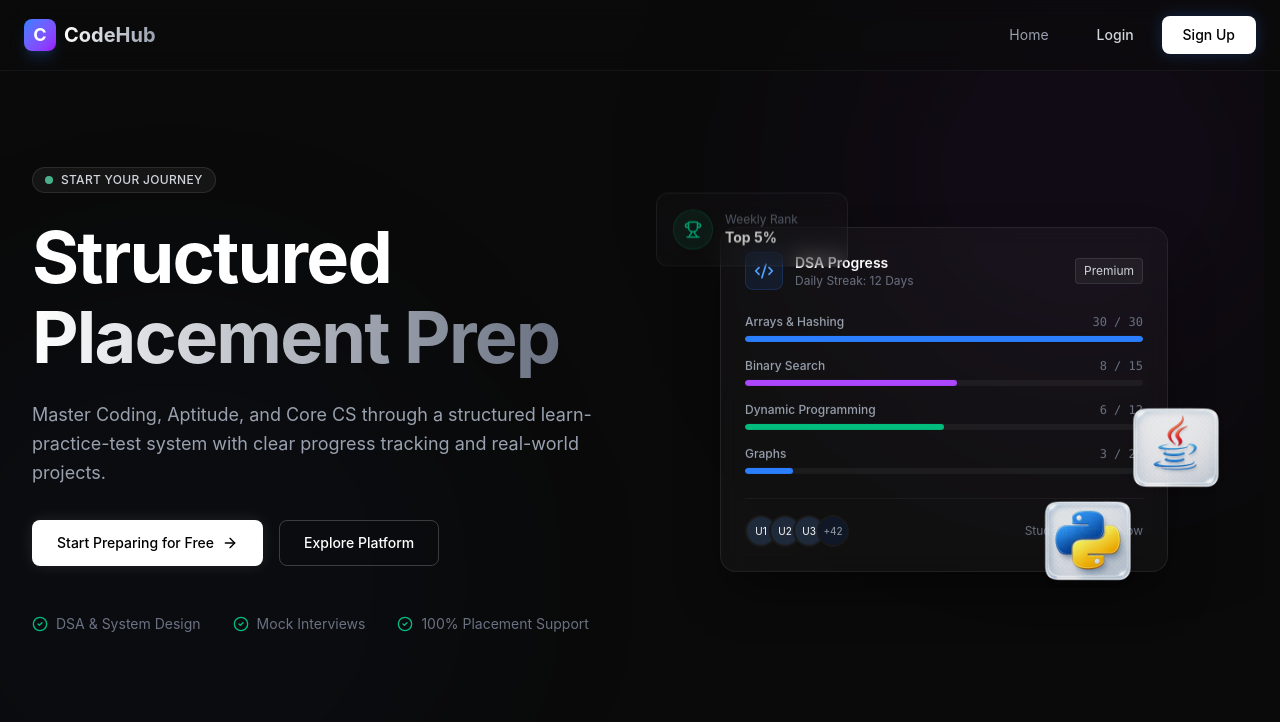
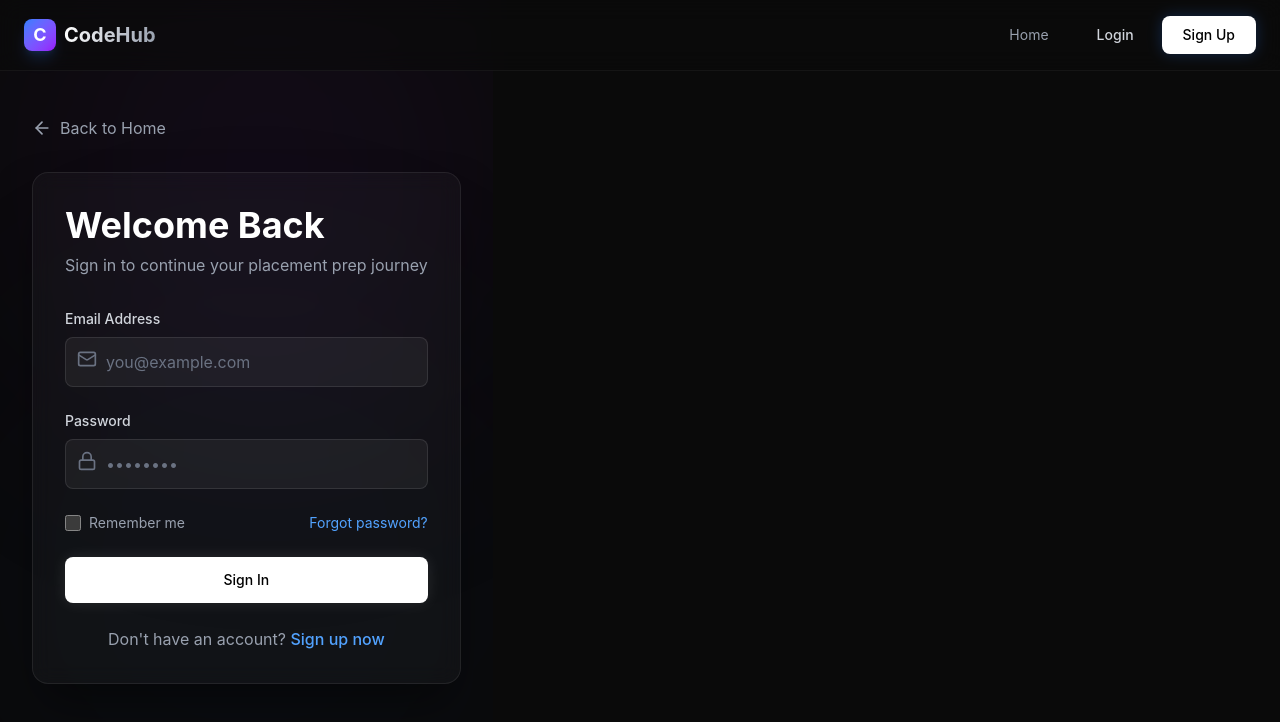
Before and after one commit to Charangandrothu/CodeHub, a React (Vite) app: page /login in a window 1280 px wide. Shown: the top 722 px of the page. Built offline with nearby package versions, Linux system fonts and the light colour scheme.

Commit message:
`Added React Router for client-side routing`

```diff
--- a/package.json
+++ b/package.json
@@ -16,6 +16,7 @@
     "lucide-react": "^0.562.0",
     "react": "^19.2.0",
     "react-dom": "^19.2.0",
+    "react-router-dom": "^7.12.0",
     "tailwind-merge": "^3.4.0"
   },
   "devDependencies": {
--- a/src/App.jsx
+++ b/src/App.jsx
@@ -1,12 +1,19 @@
+import { BrowserRouter as Router, Routes, Route } from 'react-router-dom'
 import Hero from './components/Hero'
 import Navbar from './components/Navbar'
+import Login from './pages/Login'
 
 function App() {
   return (
-    <div className="bg-[#0a0a0a] min-h-screen text-white">
-      <Navbar />
-      <Hero />
-    </div>
+    <Router>
+      <div className="bg-[#0a0a0a] min-h-screen text-white">
+        <Navbar />
+        <Routes>
+          <Route path="/" element={<Hero />} />
+          <Route path="/login" element={<Login />} />
+        </Routes>
+      </div>
+    </Router>
   )
 }
 
--- a/src/components/Hero.jsx
+++ b/src/components/Hero.jsx
@@ -1,4 +1,5 @@
 import React, { useState } from 'react';
+import { useNavigate } from 'react-router-dom';
 // eslint-disable-next-line no-unused-vars
 import { motion } from 'framer-motion';
 import { ArrowRight, CheckCircle2, Code2, Trophy } from 'lucide-react';
@@ -31,6 +32,16 @@ const ProgressRow = ({ label, current, total, color = "blue" }) => {
 
 const Hero = () => {
   const [isHovered, setIsHovered] = useState(false);
+  const navigate = useNavigate();
+
+  const handleStartPreparing = () => {
+    navigate('/login');
+  };
+
+  const handleExplore = () => {
+    navigate('/login');
+  };
+
   return (
     <section className="relative min-h-screen flex items-center justify-center overflow-hidden bg-[#0a0a0a] px-4 sm:px-6 lg:px-8">
       {/* Ambient Background */}
@@ -70,10 +81,10 @@ const Hero = () => {
           </p>
 
           <div className="flex flex-wrap gap-4">
-            <Button variant="primary" icon={ArrowRight}>
+            <Button variant="primary" icon={ArrowRight} onClick={handleStartPreparing}>
               Start Preparing for Free
             </Button>
-            <Button variant="secondary">
+            <Button variant="secondary" onClick={handleExplore}>
               Explore Platform
             </Button>
           </div>
@@ -85,11 +96,11 @@ const Hero = () => {
             </div>
             <div className="flex items-center gap-2">
               <CheckCircle2 className="w-4 h-4 text-emerald-500" />
-              <span>Mock Interviews</span>
+              <span>Mock Tests</span>
             </div>
             <div className="flex items-center gap-2">
               <CheckCircle2 className="w-4 h-4 text-emerald-500" />
-              <span>100% Placement Support</span>
+              <span>Aptitude and reasoning</span>
             </div>
           </div>
         </motion.div>
--- a/src/components/Navbar.jsx
+++ b/src/components/Navbar.jsx
@@ -1,12 +1,15 @@
 import React from 'react';
+import { useNavigate } from 'react-router-dom';
 import { Button } from './ui/Button';
 
 const Navbar = () => {
+  const navigate = useNavigate();
+
   return (
     <nav className="fixed top-0 left-0 right-0 z-50 flex items-center justify-between px-6 py-4 border-b border-white/5 bg-[#0a0a0a]/60 backdrop-blur-md">
       <div className="max-w-7xl mx-auto w-full flex items-center justify-between">
         {/* Logo */}
-        <div className="flex items-center gap-2 cursor-pointer">
+        <div className="flex items-center gap-2 cursor-pointer" onClick={() => navigate('/')}>
           <div className="w-8 h-8 rounded-lg bg-gradient-to-br from-blue-500 to-purple-600 flex items-center justify-center text-white font-bold text-lg shadow-lg shadow-blue-500/20">
             C
           </div>
@@ -22,7 +25,10 @@ const Navbar = () => {
           </a>
 
           <div className="flex items-center gap-3">
-            <button className="text-sm font-medium text-gray-300 hover:text-white px-4 py-2 transition-colors">
+            <button
+              onClick={() => navigate('/login')}
+              className="text-sm font-medium text-gray-300 hover:text-white px-4 py-2 transition-colors"
+            >
               Login
             </button>
             <Button variant="primary" className="!py-2 !px-5 text-sm shadow-blue-500/25">
--- /dev/null
+++ b/src/pages/Login.jsx
@@ -0,0 +1,116 @@
+import React, { useState } from 'react'
+import { useNavigate } from 'react-router-dom'
+// eslint-disable-next-line no-unused-vars
+import { motion } from 'framer-motion'
+import { ArrowLeft, Mail, Lock } from 'lucide-react'
+import { Button } from '../components/ui/Button'
+
+const Login = () => {
+  const navigate = useNavigate()
+  const [email, setEmail] = useState('')
+  const [password, setPassword] = useState('')
+
+  const handleLogin = (e) => {
+    e.preventDefault()
+    // Add your login logic here
+    console.log('Login attempt:', { email, password })
+    // Navigate to home after login
+    navigate('/')
+  }
+
+  return (
+    <section className="relative min-h-screen flex items-center justify-center overflow-hidden bg-[#0a0a0a] px-4 sm:px-6 lg:px-8">
+      {/* Ambient Background */}
+      <div className="absolute top-0 left-0 w-full h-full overflow-hidden pointer-events-none">
+        <div className="absolute top-[-10%] right-[-5%] w-[500px] h-[500px] bg-purple-900/10 rounded-full blur-[120px]" />
+        <div className="absolute bottom-[-10%] left-[-10%] w-[600px] h-[600px] bg-blue-900/5 rounded-full blur-[100px]" />
+      </div>
+
+      <motion.div
+        initial={{ opacity: 0, y: 20 }}
+        animate={{ opacity: 1, y: 0 }}
+        transition={{ duration: 0.6 }}
+        className="w-full max-w-md relative z-10"
+      >
+        {/* Back Button */}
+        <button
+          onClick={() => navigate('/')}
+          className="flex items-center gap-2 text-gray-400 hover:text-white transition-colors mb-8"
+        >
+          <ArrowLeft size={20} />
+          <span>Back to Home</span>
+        </button>
+
+        {/* Login Card */}
+        <div className="glass-card rounded-2xl p-8 shadow-2xl shadow-black/50">
+          <div className="mb-8">
+            <h1 className="text-4xl font-bold text-white mb-2">Welcome Back</h1>
+            <p className="text-gray-400">Sign in to continue your placement prep journey</p>
+          </div>
+
+          <form onSubmit={handleLogin} className="space-y-6">
+            {/* Email Field */}
+            <div>
+              <label className="block text-sm font-medium text-gray-300 mb-2">Email Address</label>
+              <div className="relative">
+                <Mail className="absolute left-3 top-3 text-gray-500" size={20} />
+                <input
+                  type="email"
+                  value={email}
+                  onChange={(e) => setEmail(e.target.value)}
+                  placeholder="you@example.com"
+                  className="w-full bg-white/5 border border-white/10 rounded-lg pl-10 pr-4 py-3 text-white placeholder-gray-500 focus:outline-none focus:border-blue-500/50 focus:bg-white/10 transition-all"
+                  required
+                />
+              </div>
+            </div>
+
+            {/* Password Field */}
+            <div>
+              <label className="block text-sm font-medium text-gray-300 mb-2">Password</label>
+              <div className="relative">
+                <Lock className="absolute left-3 top-3 text-gray-500" size={20} />
+                <input
+                  type="password"
+                  value={password}
+                  onChange={(e) => setPassword(e.target.value)}
+                  placeholder="••••••••"
+                  className="w-full bg-white/5 border border-white/10 rounded-lg pl-10 pr-4 py-3 text-white placeholder-gray-500 focus:outline-none focus:border-blue-500/50 focus:bg-white/10 transition-all"
+                  required
+                />
+              </div>
+            </div>
+
+            {/* Remember & Forgot */}
+            <div className="flex items-center justify-between text-sm">
+              <label className="flex items-center gap-2 text-gray-400 hover:text-gray-300 cursor-pointer">
+                <input type="checkbox" className="w-4 h-4 rounded border-gray-500 bg-white/5" />
+                Remember me
+              </label>
+              <a href="#" className="text-blue-400 hover:text-blue-300 transition-colors">
+                Forgot password?
+              </a>
+            </div>
+
+            {/* Login Button */}
+            <Button variant="primary" className="w-full">
+              Sign In
+            </Button>
+          </form>
+
+          {/* Sign Up Link */}
+          <div className="mt-6 text-center">
+            <p className="text-gray-400">
+              Don't have an account?{' '}
+              <a href="#" className="text-blue-400 hover:text-blue-300 transition-colors font-medium">
+                Sign up now
+              </a>
+            </p>
+          </div>
+        </div>
+      </motion.div>
+    </section>
+  )
+}
+
+export default Login
```
Also changed, not shown: 1 other file (tests, documents, lock files or other folders).
